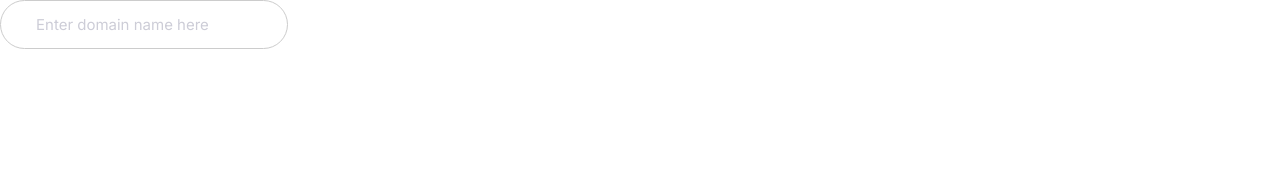
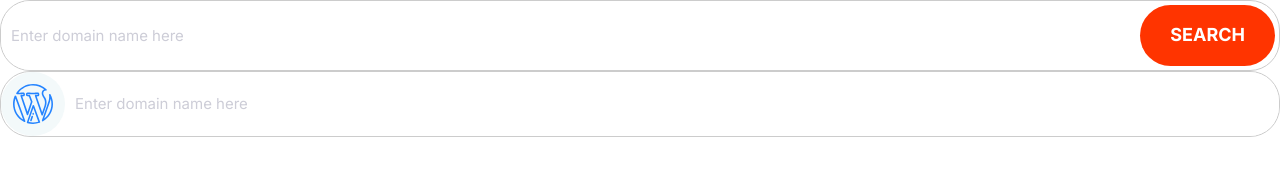
Before and after one commit to MahdevGiri/first_website, a plain HTML site: page index.html in a window 1280 px wide. Drawn offline with Linux system fonts and the light colour scheme.

Commit message:
build input groups

```diff
--- a/css/styles.css
+++ b/css/styles.css
@@ -4,6 +4,8 @@
   --color-accent: #ff3400;
   --color-headings: #1b0760;
   --color-body: #918ca4;
+  --color-border: #ccc;
+  --border-radius: 30px;
 }
 
 *, *::after, *::before {
@@ -242,8 +244,8 @@ a {
 /* Inputs */
 .input {
   padding: 1.5rem 3.5rem;
-  border: 1px solid #ccc;
-  border-radius: 30px;
+  border: 1px solid var(--color-border);
+  border-radius: var(--border-radius);
   outline: 0;
   color: var(--color-headings);
   font-size: 2rem;
@@ -253,6 +255,22 @@ a {
   color: #cdcdd7;
 }
 
+.input-group {
+  border: 1px solid var(--color-border);
+  border-radius: var(--border-radius);
+  display: flex;
+}
+
+.input-group .input {
+  border: 0;
+  flex-grow: 1;  /*it will take all the avialabe space*/
+  padding: 1.5rem 1rem;
+}
+
+.input-group .btn {
+  margin: 4px;
+}
+
 @media screen and (min-width: 1024px) {
   .input {
     font-size: 1.5rem;
--- a/index.html
+++ b/index.html
@@ -11,7 +11,20 @@
   <link rel="stylesheet" href="css/styles.css"/>
 </head>
 <body>
-  <input type="text" class="input" placeholder="Enter domain name here">
+  <div class="input-group">
+    <input type="text" class="input" placeholder="Enter domain name here">
+    <button class="btn btn--accent">Search</button>
+  </div>
+
+  <div class="input-group">
+    <!--button class="btn btn--accent">Search</button-->
+    <span class="icon-container">
+      <svg class="icon icon--primary">
+        <use xlink:href="images/sprite.svg#wordpress"></use>
+       </svg>
+    </span>
+    <input type="text" class="input" placeholder="Enter domain name here">
+  </div>
 
 </body>
 </html>
```
Also changed, not shown: components/input-groups.html (added, +14 -0 lines).
